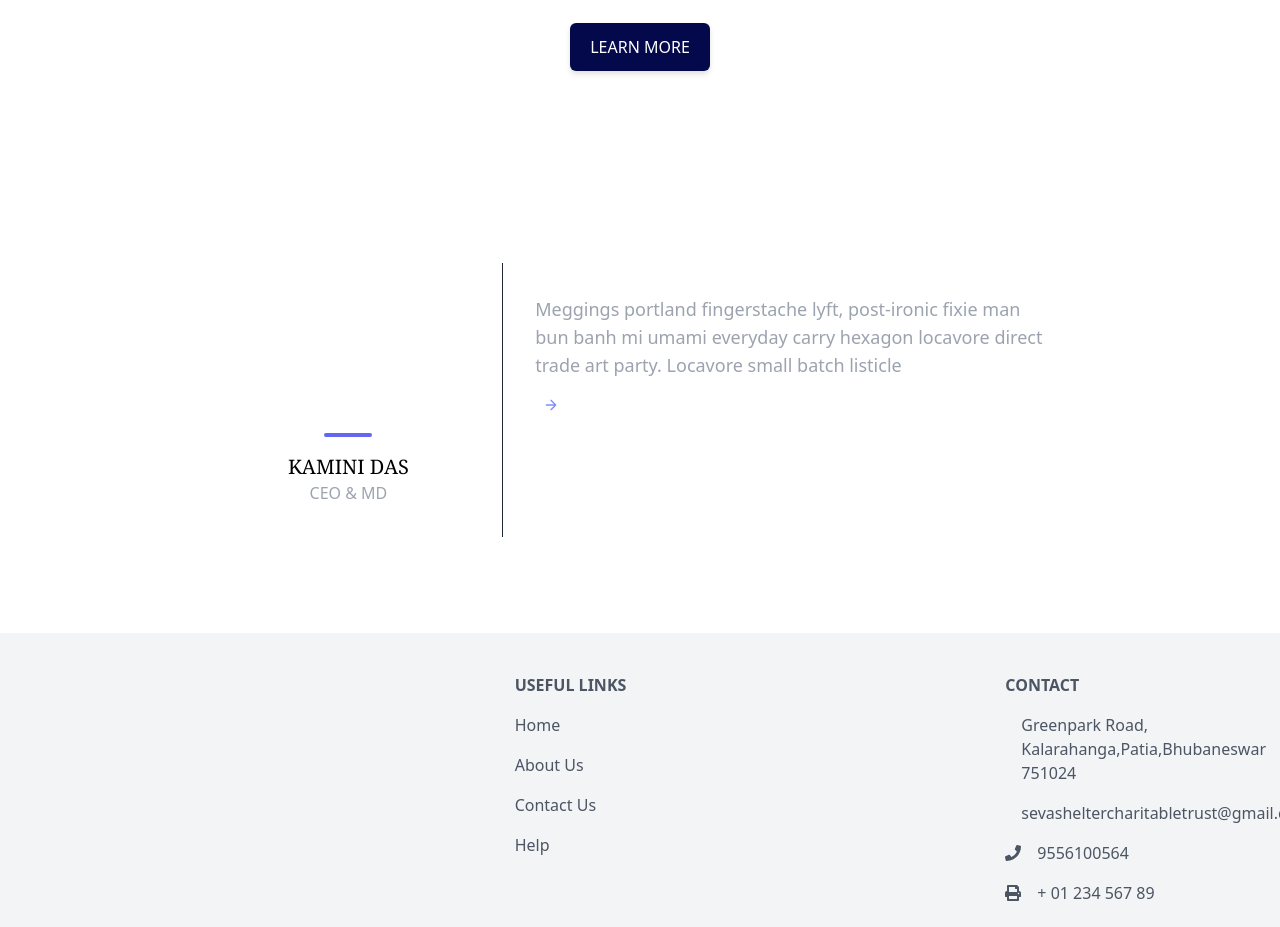
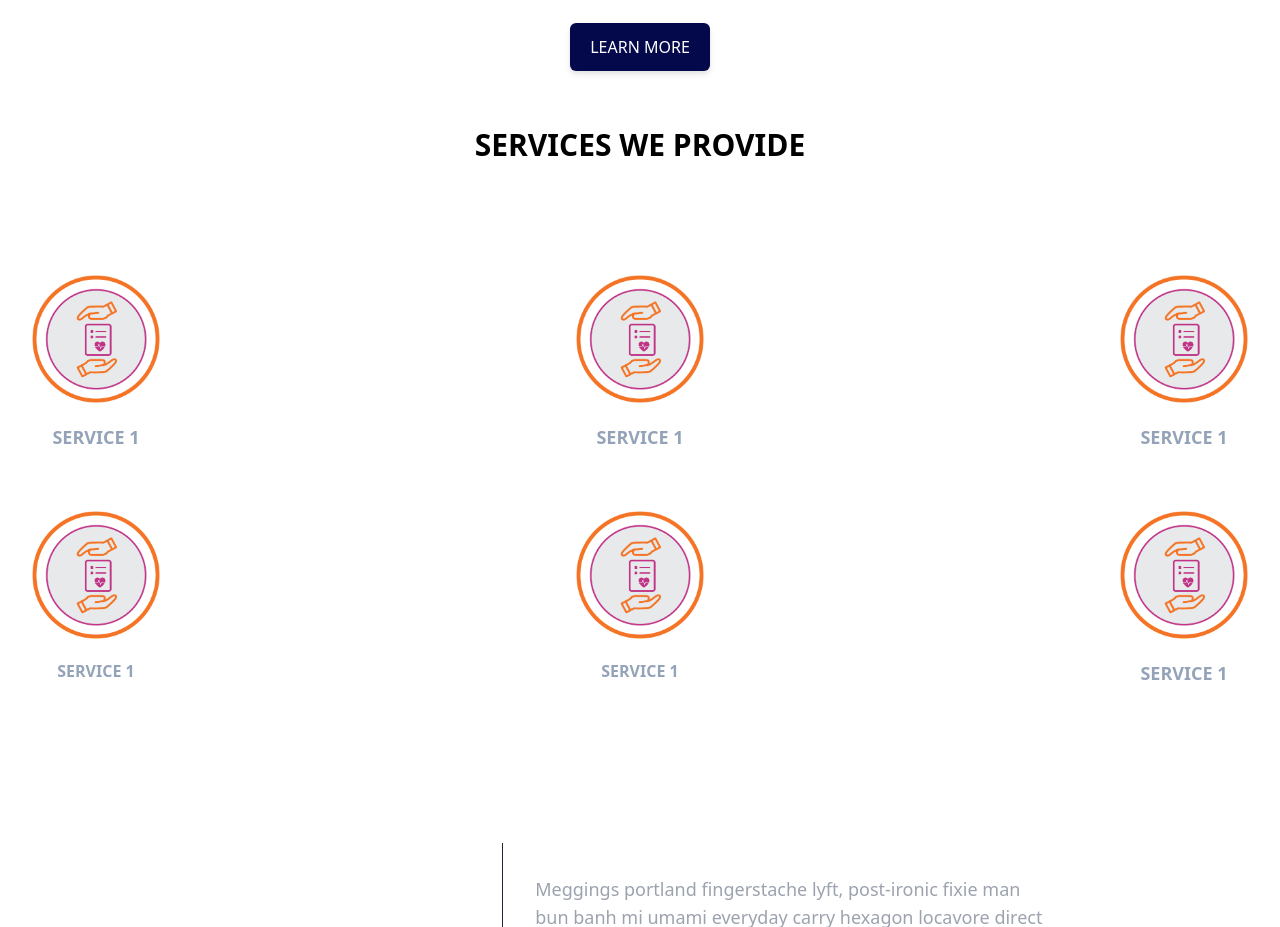
Before and after one commit to sahildkun/OLDAGEHOME, a React (Create React App) app: page / in a window 1280 px wide. Shown: the part 961-1888 px from the top of the page. Built offline with nearby package versions, Linux system fonts and the light colour scheme.

Commit message:
some changes

```diff
--- a/src/Hero.js
+++ b/src/Hero.js
@@ -3,6 +3,7 @@ import Carousel from './Carousel'
 import Footer2 from './Footer2'
 import Founder from './Founder'
 import Navbar from './Navbar'
+import Services from './Services'
 
 function Hero() {
   return (
@@ -22,7 +23,7 @@ function Hero() {
 
        </div>
     </section>
-
+    <Services/>
     <Founder/>
     <Footer2/>
 
--- a/src/Services.js
+++ b/src/Services.js
@@ -1,8 +1,41 @@
 import React from 'react'
-
+import health from './images/health care.png'
 function Services() {
   return (
-    <div>Services</div>
+    <div>
+        <div className='text-xl text-center md:text-3xl font-bold'>SERVICES WE PROVIDE</div>
+        <div className='flex flex-col mt-28 space-y-10'>
+           <div className='flex flex-auto gap-10   mx-auto md:gap-x-0 md:space-x-[26rem] '>
+             <div>
+                <img src={health} alt="img" className='h-20 md:h-32' />
+                <p className='text-center font-semibold md:text-lg  my-5 text-slate-400'>SERVICE 1</p>
+             </div>
+             <div>
+                <img src={health} alt="img" className='h-20 md:h-32'/>
+                <p className='text-center font-semibold md:text-lg  my-5 text-slate-400'>SERVICE 1</p>
+             </div>
+             <div>
+                <img src={health} alt="img" className='h-20 md:h-32'/>
+                <p className='text-center font-semibold md:text-lg  my-5 text-slate-400'>SERVICE 1</p>
+             </div>
+           </div>
+
+           <div className='flex flex-auto gap-10   mx-auto md:gap-x-0 md:space-x-[26rem]'>
+           <div>
+                <img src={health} alt="img"  className='h-20 md:h-32'/>
+                <p className='text-center font-semibold tmd:ext-lg  my-5 text-slate-400'>SERVICE 1</p>
+             </div>
+             <div>
+                <img src={health} alt="img"  className='h-20 md:h-32'/>
+                <p className='text-center font-semibold tmd:ext-lg  my-5 text-slate-400'>SERVICE 1</p>
+             </div>
+             <div>
+                <img src={health} alt="img" className='h-20 md:h-32'/>
+                <p className='text-center font-semibold md:text-lg  my-5 text-slate-400'>SERVICE 1</p>
+             </div>
+           </div>
+        </div>
+    </div>
   )
 }
 
```
